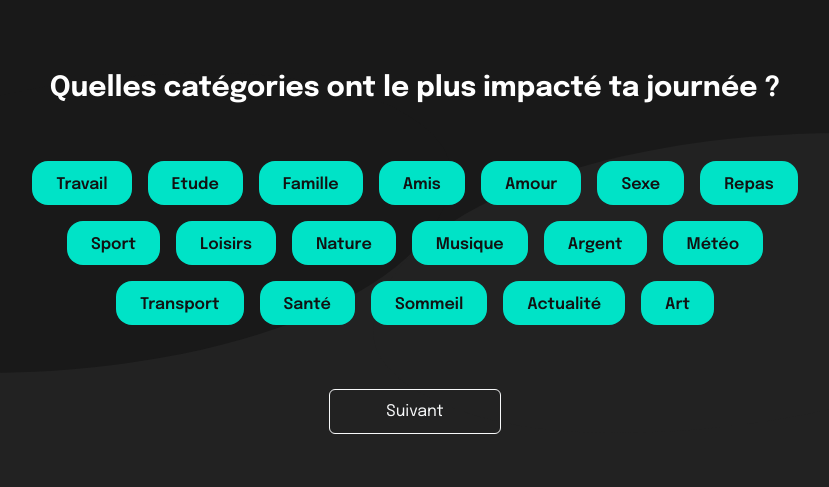
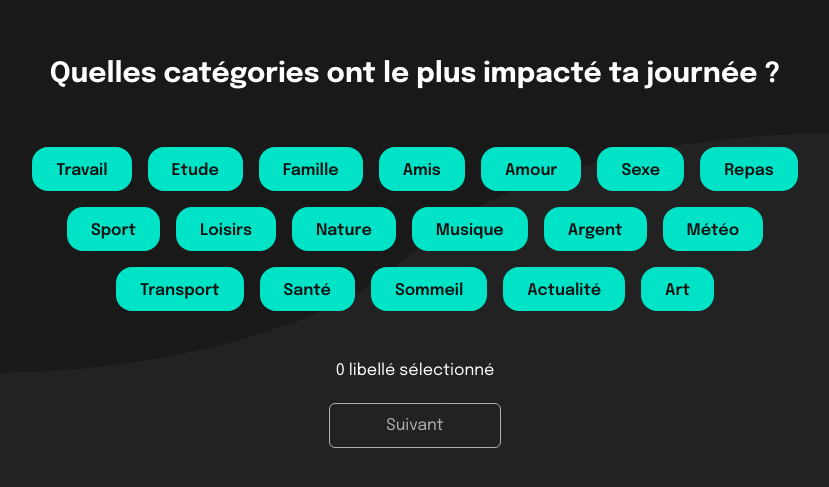
Before and after one commit to Wujutsu/HappyApp, a React (Create React App) app: page /labels in a window 1280 px wide. Shown: the part 147-634 px from the top of the page, without its empty margins (225-1054 px from the left). Built offline with nearby package versions, Linux system fonts and the light colour scheme.

Commit message:
update display labels

```diff
--- a/src/pages/application/labels/Labels.jsx
+++ b/src/pages/application/labels/Labels.jsx
@@ -18,7 +18,7 @@ const Labels = () => {
   }
 
   return (
-    <section className='ha-labels vh-100'>
+    <section className='ha-labels vh-100 mb-8 mb-sm-0'>
       <div className='d-flex flex-column align-items-center justify-content-start mt-8 mt-sm-0 justify-content-sm-center h-100'>
         <h3 className='text-center fw-bold'>Quelles catégories ont le plus impacté ta journée ?</h3>
 
@@ -28,7 +28,8 @@ const Labels = () => {
           ))}
         </div>
 
-        <button className='btn btn-outline-light mt-3 px-6'>Suivant</button>
+        <div className='mb-3'>{selectedLabel.length} {selectedLabel.length > 1 ? 'libellés sélectionnés' : 'libellé sélectionné'}</div>
+        <button className='btn btn-outline-light mt-1 px-6' disabled={selectedLabel.length <= 0}>Suivant</button>
       </div>
     </section>
   );
```
